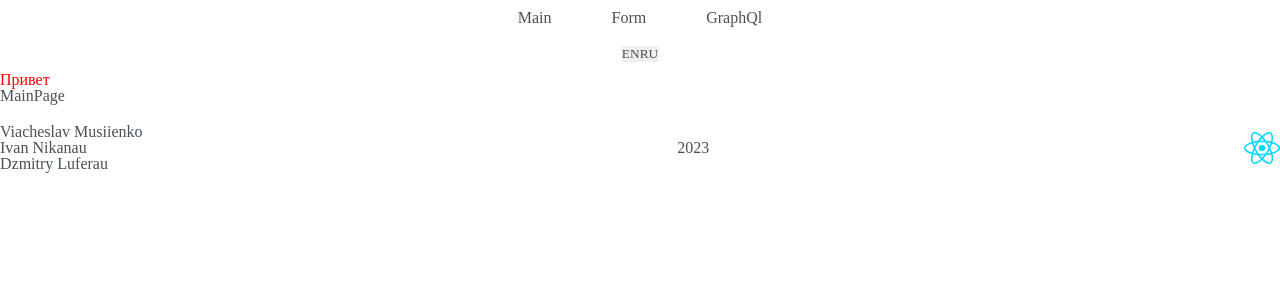
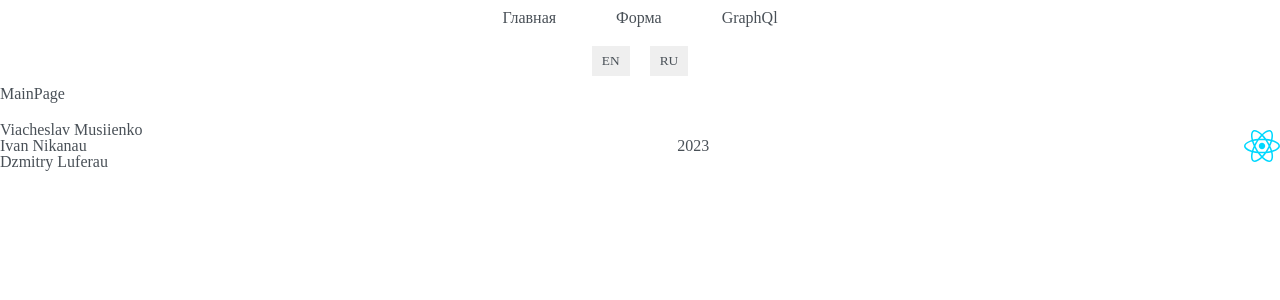
Before and after one commit to VyacheslavMusiienko/graphql-app, a React (Vite) app: page / in a window 1280 px wide. Shown: the top 300 px of the page. Built offline with nearby package versions, Linux system fonts and the light colour scheme.

Commit message:
feat: localization header

```diff
--- a/public/locales/en/translation.json
+++ b/public/locales/en/translation.json
@@ -1,3 +1,4 @@
 {
-  "text": "Hello"
+  "navigateMain": "Main",
+  "navigateForm": "Form"
 }
--- a/public/locales/ru/translation.json
+++ b/public/locales/ru/translation.json
@@ -1,3 +1,4 @@
 {
-  "text": "Привет"
+  "navigateMain": "Главная",
+  "navigateForm": "Форма"
 }
--- a/src/components/Header/Header.tsx
+++ b/src/components/Header/Header.tsx
@@ -1,17 +1,19 @@
+import { useTranslation } from 'react-i18next';
 import { NavLink } from 'react-router-dom';
+import LocationSwitcher from '../LocationSwitcher/LocationSwitcher';
 import styles from './Header.module.scss';
-import LocationSwitcher from '../LocationSwitcher/LocationSwitcher';
 
 const Header = () => {
+  const { t } = useTranslation();
   return (
     <header>
       <nav>
         <ul className={styles.row}>
           <li className={styles.row_item}>
-            <NavLink to="/">Main</NavLink>
+            <NavLink to="/">{t('navigateMain')}</NavLink>
           </li>
           <li className={styles.row_item}>
-            <NavLink to="/form">Form</NavLink>
+            <NavLink to="/form">{t('navigateForm')}</NavLink>
           </li>
           <li className={styles.row_item}>
             <NavLink to="/graphql">GraphQl</NavLink>
--- a/src/components/LocationSwitcher/LocationSwitcher.module.scss
+++ b/src/components/LocationSwitcher/LocationSwitcher.module.scss
@@ -1,10 +1,11 @@
 @import"../../assets/style/index.scss";
 
 .localization{
-  margin: 10px;
   display: flex;
   justify-content: center;
+
+  .switcher{
+    padding: 7px 10px;
+    margin: 10px 10px
+  }
 }
-.test{
-  color: red;
-}
--- a/src/components/LocationSwitcher/LocationSwitcher.tsx
+++ b/src/components/LocationSwitcher/LocationSwitcher.tsx
@@ -2,24 +2,21 @@ import { useTranslation } from 'react-i18next';
 import styles from './LocationSwitcher.module.scss';
 
 const LocationSwitcher = () => {
-  const { t, i18n } = useTranslation();
+  const { i18n } = useTranslation();
 
   const changeLanguage = (language: string) => {
     i18n.changeLanguage(language);
   };
 
   return (
-    <>
     <div className={styles.localization}>
-        <button type="button" onClick={() => changeLanguage('en')}>
+      <button className={styles.switcher} type="button" onClick={() => changeLanguage('en')}>
         EN
       </button>
-        <button type="button" onClick={() => changeLanguage('ru')}>
+      <button className={styles.switcher} type="button" onClick={() => changeLanguage('ru')}>
         RU
       </button>
     </div>
-      <div className={styles.test}>{t('text')}</div>
-    </>
   );
 };
 export default LocationSwitcher;
```
Lines whose indentation alone changed are shown as unchanged.
